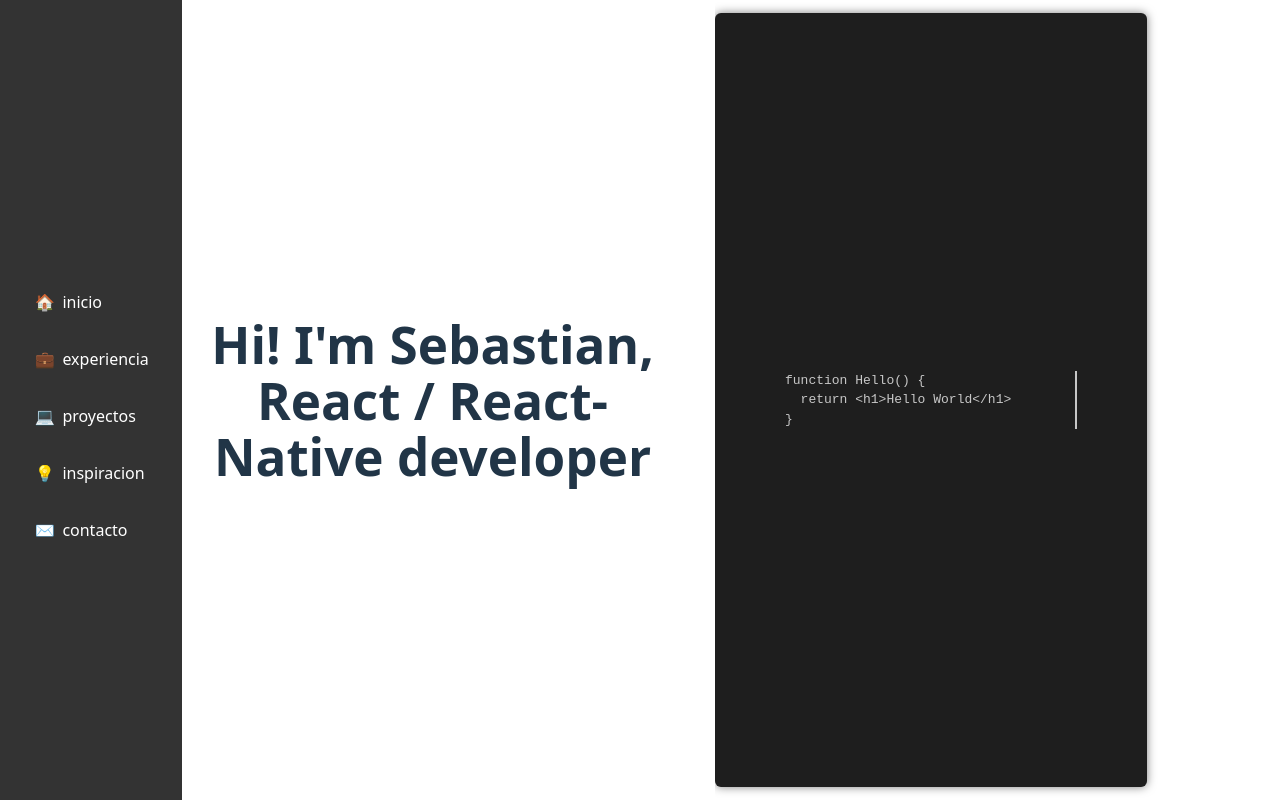
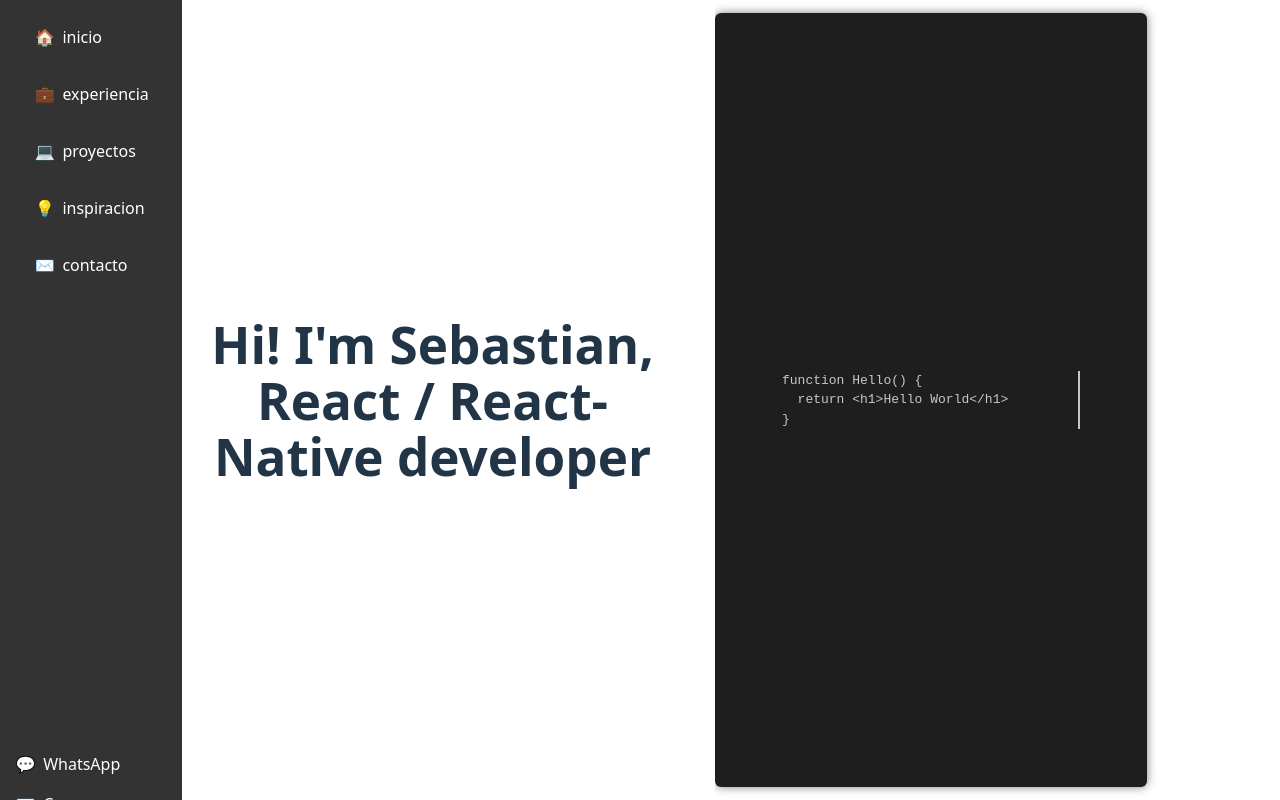
Before and after one commit to SbtnAvls/me, a React (Vite) app: page / in a window 1280 px wide. Built offline with nearby package versions, Linux system fonts and the light colour scheme.

Commit message:
Add contact buttons and refine hero animations

```diff
--- a/src/App.css
+++ b/src/App.css
@@ -29,7 +29,8 @@
   align-items: flex-start;
 }
 
-.sidebar button {
+.sidebar button,
+.sidebar a {
   background: transparent;
   border: none;
   color: inherit;
@@ -39,25 +40,36 @@
   display: flex;
   align-items: center;
   justify-content: flex-start;
+  text-decoration: none;
 }
 
-.sidebar button .icon {
+.sidebar button .icon,
+.sidebar a .icon {
   width: 1.2rem;
   display: flex;
   justify-content: center;
   margin-right: 0.5rem;
 }
 
-.sidebar button .label {
+.sidebar button .label,
+.sidebar a .label {
   overflow: hidden;
   max-width: 0;
   opacity: 0;
   transition: max-width 0.3s, opacity 0.3s;
 }
 
-.sidebar:hover button .label {
+.sidebar:hover button .label,
+.sidebar:hover a .label {
   max-width: 100px;
   opacity: 1;
+}
+
+.sidebar-bottom {
+  margin-top: auto;
+  display: flex;
+  flex-direction: column;
+  gap: 1rem;
 }
 
 
--- a/src/App.jsx
+++ b/src/App.jsx
@@ -26,6 +26,20 @@
             <span className="label">{name}</span>
           </button>
         ))}
+        <div className="sidebar-bottom">
+          <a
+            href="https://wa.me/573023350784"
+            target="_blank"
+            rel="noopener noreferrer"
+          >
+            <span className="icon">💬</span>
+            <span className="label">WhatsApp</span>
+          </a>
+          <a href="mailto:juansebastian3g@gmail.com">
+            <span className="icon">📧</span>
+            <span className="label">Correo</span>
+          </a>
+        </div>
       </nav>
       <div className="pages">
         {sections.map(({ name }, idx) => (
--- a/src/components/Hero.css
+++ b/src/components/Hero.css
@@ -24,8 +24,7 @@
 }
 
 .tools,
-.code-window,
-.phone {
+.code-window {
   position: absolute;
   inset: 0;
   display: flex;
@@ -71,7 +70,7 @@
   white-space: pre;
   border-right: 2px solid #c7c7c7;
   width: 0;
-  animation: typing 4s steps(40) 2.5s infinite forwards,
+  animation: typing 4s steps(50) 2.5s infinite forwards,
              blink 0.8s step-end infinite;
 }
 
@@ -92,6 +91,9 @@
   border-radius: 20px;
   background: #000;
   box-sizing: border-box;
+  top: 50%;
+  left: 50%;
+  transform: translate(-50%, -50%);
   animation: phone-anim 12s linear infinite;
 }
 
@@ -106,6 +108,6 @@
 }
 
 @keyframes phone-anim {
-  0%,60% { opacity: 0; transform: translateX(-50%); }
-  65%,100% { opacity: 1; transform: translateX(0); }
+  0%,60% { opacity: 0; transform: translate(-100%, -50%); }
+  65%,100% { opacity: 1; transform: translate(-50%, -50%); }
 }
```
